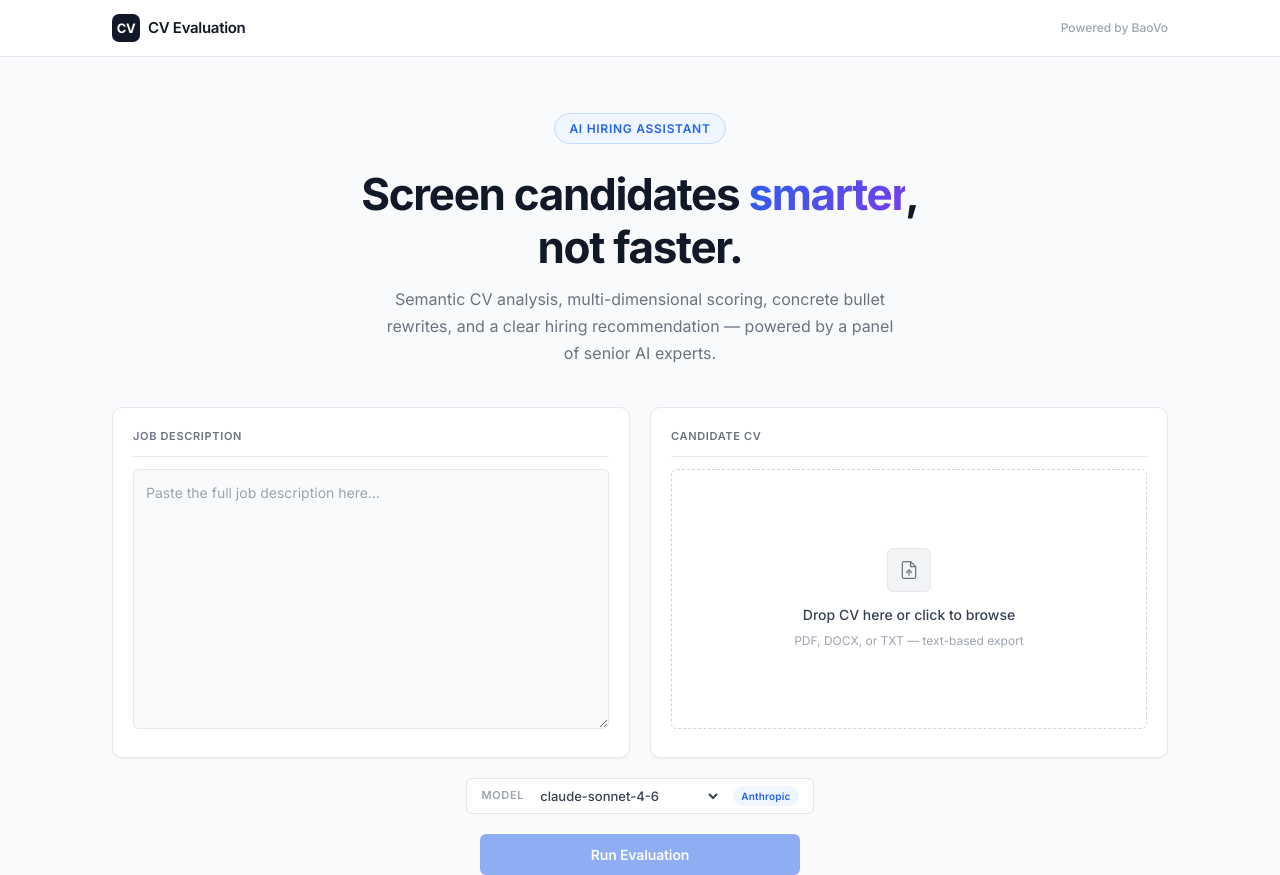
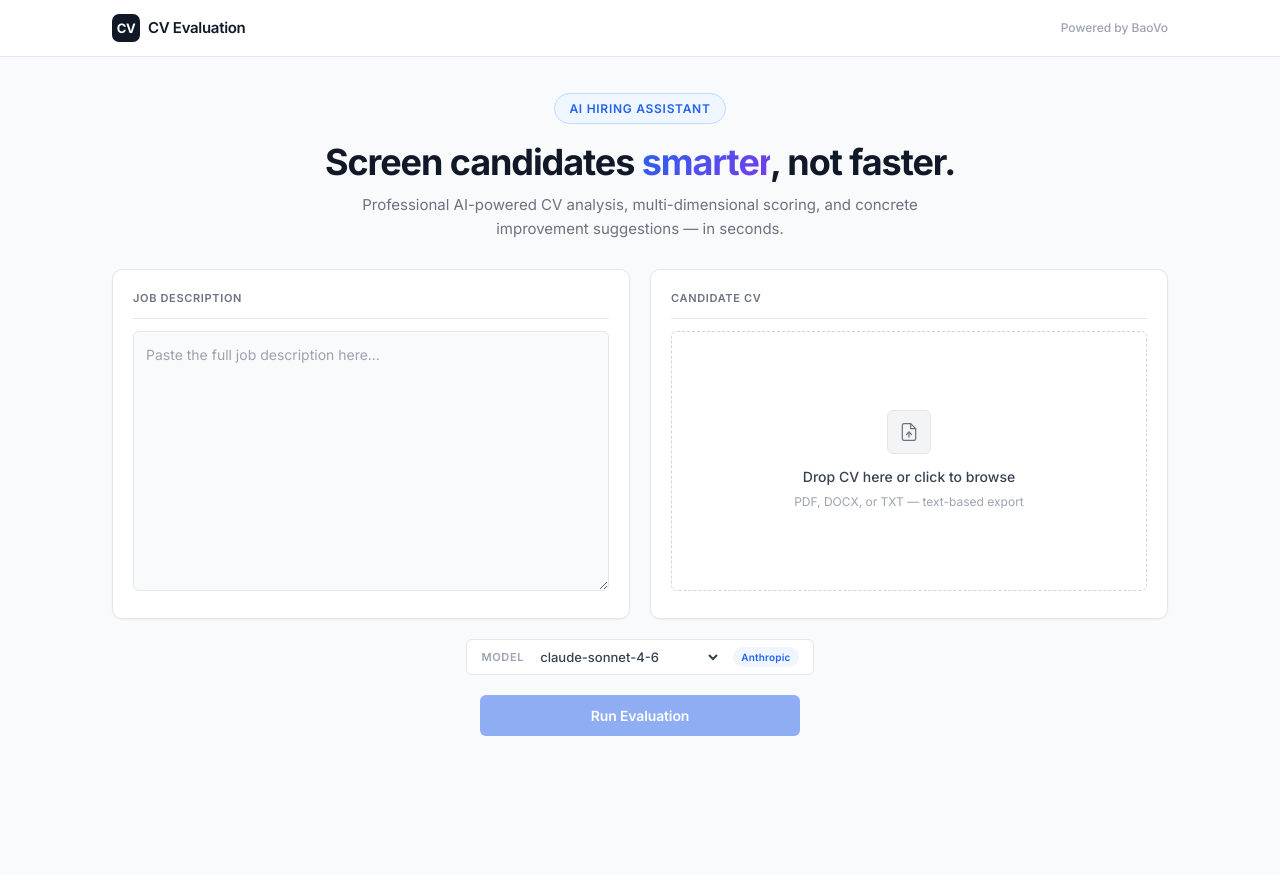
Before and after one commit to nhan2892005/cv-scoring, a Next.js app: page / in a window 1280 px wide. After the commit the page ends 800 px from the top, so only its background shows below. Built offline with nearby package versions, Linux system fonts and the light colour scheme.

Commit message:
feat: implement CV evaluation UI with drag-and-drop upload, model selection, and streaming progress logs

```diff
--- a/app/globals.css
+++ b/app/globals.css
@@ -122,7 +122,7 @@ body {
 
 /* ── Hero ──────────────────────────────────────────────────────────────── */
 .hero {
-  padding: 3.5rem 0 2.5rem;
+  padding: 2.25rem 0 1.75rem;
   text-align: center;
 }
 
@@ -139,16 +139,16 @@ body {
   border: 1px solid var(--primary-border);
   padding: 0.3125rem 0.875rem;
   border-radius: 100px;
-  margin-bottom: 1.5rem;
+  margin-bottom: 1rem;
 }
 
 .hero h1 {
-  font-size: clamp(1.75rem, 3.5vw, 2.75rem);
+  font-size: clamp(1.5rem, 3.2vw, 2.25rem);
   font-weight: 700;
   color: var(--ink);
-  line-height: 1.2;
+  line-height: 1.25;
   letter-spacing: -0.03em;
-  margin-bottom: 0.75rem;
+  margin-bottom: 0.5rem;
 }
 
 .hero h1 strong {
@@ -159,12 +159,12 @@ body {
 }
 
 .hero-sub {
-  font-size: 1rem;
+  font-size: 0.9375rem;
   font-weight: 400;
   color: var(--ink-3);
-  max-width: 520px;
+  max-width: 640px;
   margin: 0 auto;
-  line-height: 1.7;
+  line-height: 1.6;
 }
 
 /* ── Form Grid ─────────────────────────────────────────────────────────── */
--- a/app/page.tsx
+++ b/app/page.tsx
@@ -207,13 +207,10 @@ export default function Home() {
         <section className="hero">
           <div className="container">
             <div className="hero-label">AI Hiring Assistant</div>
-            <h1>
-              Screen candidates <strong>smarter</strong>,<br />not faster.
-            </h1>
+            <h1>Screen candidates <strong>smarter</strong>, not faster.</h1>
             <p className="hero-sub">
-              Semantic CV analysis, multi-dimensional scoring, concrete bullet
-              rewrites, and a clear hiring recommendation — powered by a panel
-              of senior AI experts.
+              Professional AI-powered CV analysis, multi-dimensional scoring, and
+              concrete improvement suggestions — in seconds.
             </p>
           </div>
         </section>
```
